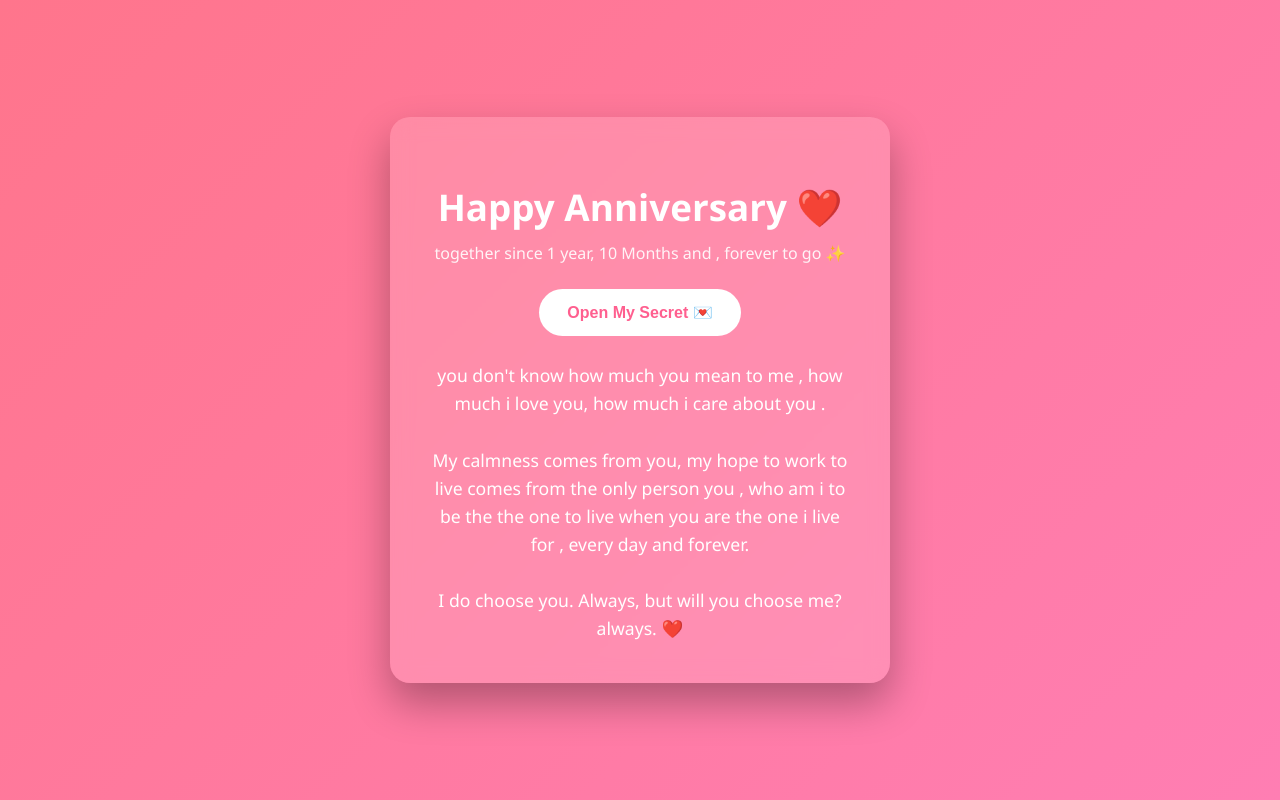
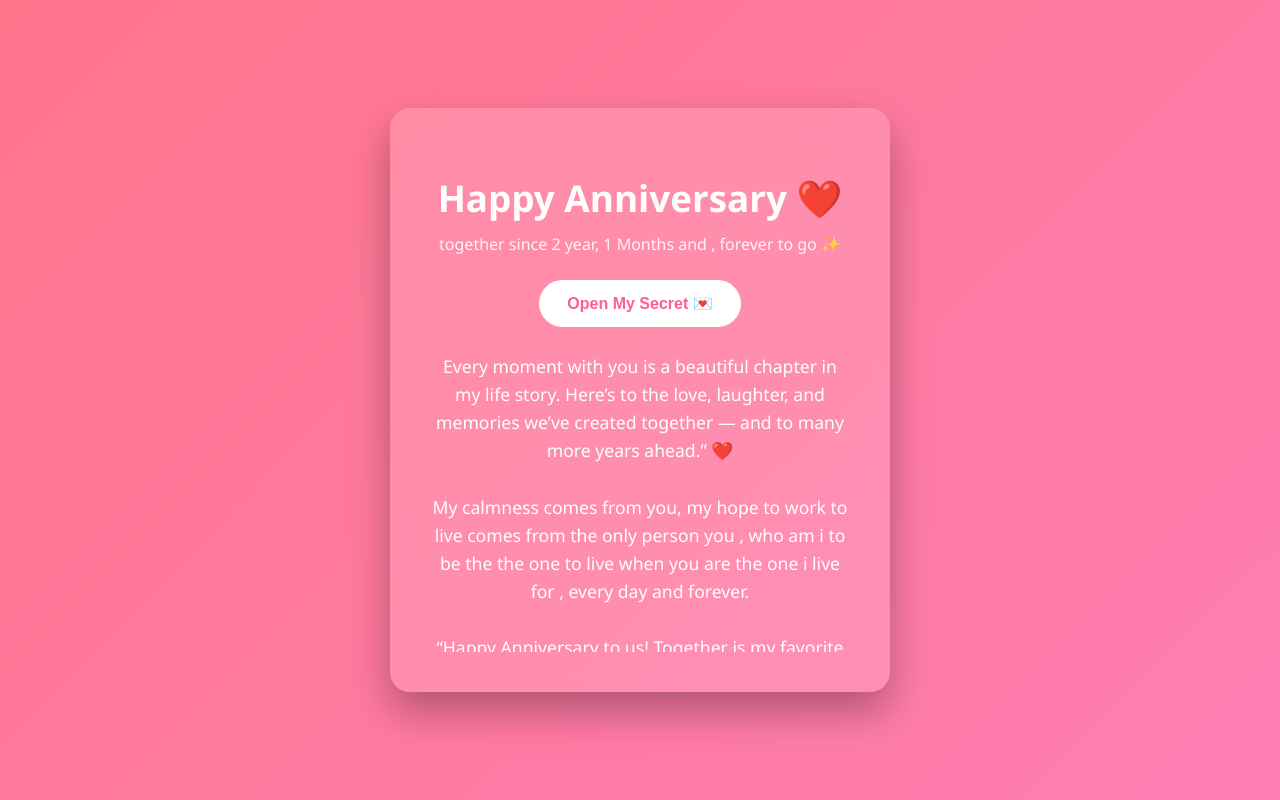
Before and after one commit to scorpio9898/anniversary, a plain HTML site: page index.html in a window 1280 px wide. Both pictures are taken after a click on the button "Open My Secret 💌". Drawn offline with Linux system fonts and the light colour scheme.

Commit message:
Update index.html

```diff
--- a/index.html
+++ b/index.html
@@ -87,18 +87,19 @@
 
   <div class="card">
     <h1>Happy Anniversary ❤️</h1>
-    <div class="date">together since 1 year, 10 Months and  , forever to go ✨</div>
+    <div class="date">together since 2 year, 1 Months and  , forever to go ✨</div>
 
     <button onclick="revealSecret()">Open My Secret 💌</button>
 
     <div id="secretMessage" class="secret">
-      you don't know how much you mean to me , how much i love you, how much i care about you  .
+      Every moment with you is a beautiful chapter in my life story. Here’s to the love, laughter, and memories we’ve created together — and to many more years ahead.” ❤️
       <br><br>
       My calmness comes from you, my hope to work to live comes from the only person you ,  who am i
       to be the the one to live when you are the one i live for , every day and forever.
 
       <br><br>
-      I do choose you. Always, but will you choose me?always. ❤️
+     “Happy Anniversary to us!
+Together is my favorite place to be.” 💖
     </div>
   </div>
 
```
